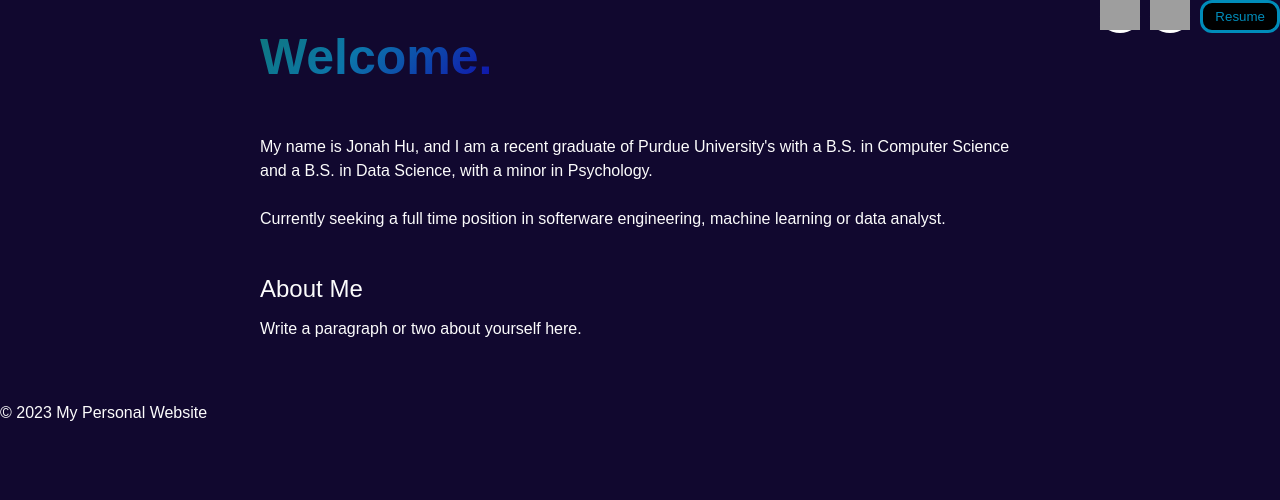
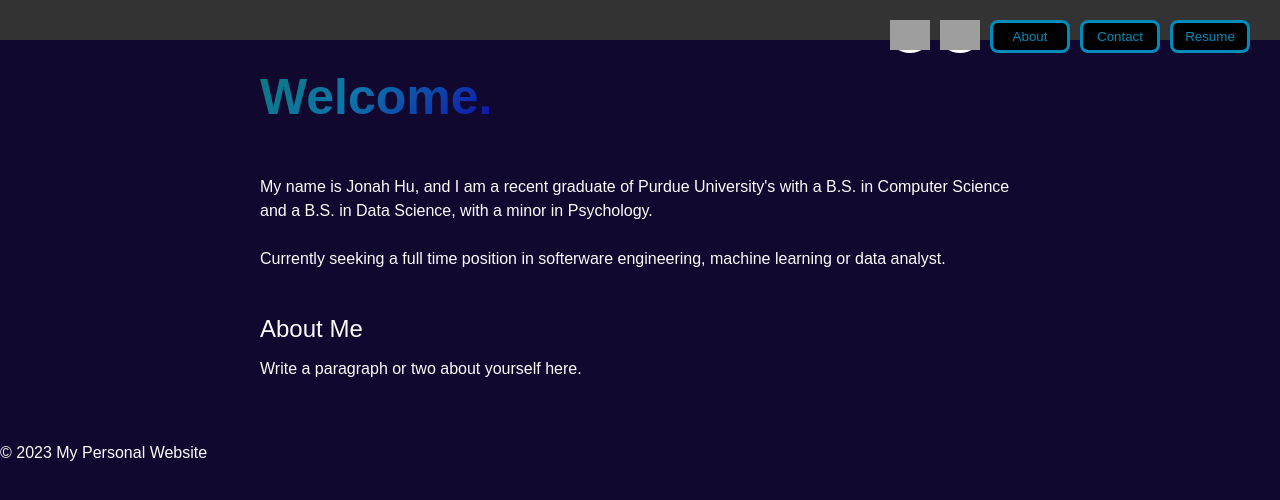
Before and after one commit to Googlenet/Googlenet.github.io, a plain HTML site: page index.html in a window 1280 px wide. Drawn offline with Linux system fonts and the light colour scheme; grey boxes are pictures that could not be loaded.

Commit message:
Added about/contact buttons

```diff
--- a/index.html
+++ b/index.html
@@ -21,6 +21,12 @@
 							<img src="https://github.com/Googlenet/personal_website_images/blob/main/linkedin_logo.png?raw=true" alt="Linkedin" width="40px" />
 						</a>
 					</button>
+					<button class="about-button">
+                        About
+                    </button>
+					<button class="contact-button">
+                        Contact
+                    </button>
                     <button class="resume-button">
                         <a href="https://github.com/Googlenet/personal_website_images/blob/main/Jonah_Hu_Resume_Current.pdf"></a>
                         Resume
--- a/style.css
+++ b/style.css
@@ -31,35 +31,37 @@ body {
     transition: ease-out 1.2s;
 }
 
-.resume-button {
+
+.about-button, .contact-button, .resume-button {
     background-color: rgb(0, 0, 0);
     border: 3px solid #008CBA;
-    border-radius: 12px;
+    border-radius: 8px;
     color: #008CBA;
     padding: 4px 12px;
     cursor: pointer;
-
+    margin-right: 10px;
     /*-webkit-transition: ease-out 1.2s;
     -moz-transition: ease-out 1.2s;
     transition: ease-out 1.2s; */
     transition-duration: 0.4s;
+	width: 80px;
 }
 
 .github-button:hover, .linkedin-button:hover {
 	background-color: gray;
 }
 
-.resume-button:hover {
+.about-button:hover, .resume-button:hover {
     background-color: #008CBA;
     color: black;
 }
 
-/*
+
 header {
 	background-color: #333;
 	color: #fff;
 	padding: 20px;
-}  */
+}
 
 nav ul {
 	list-style: none;
```
